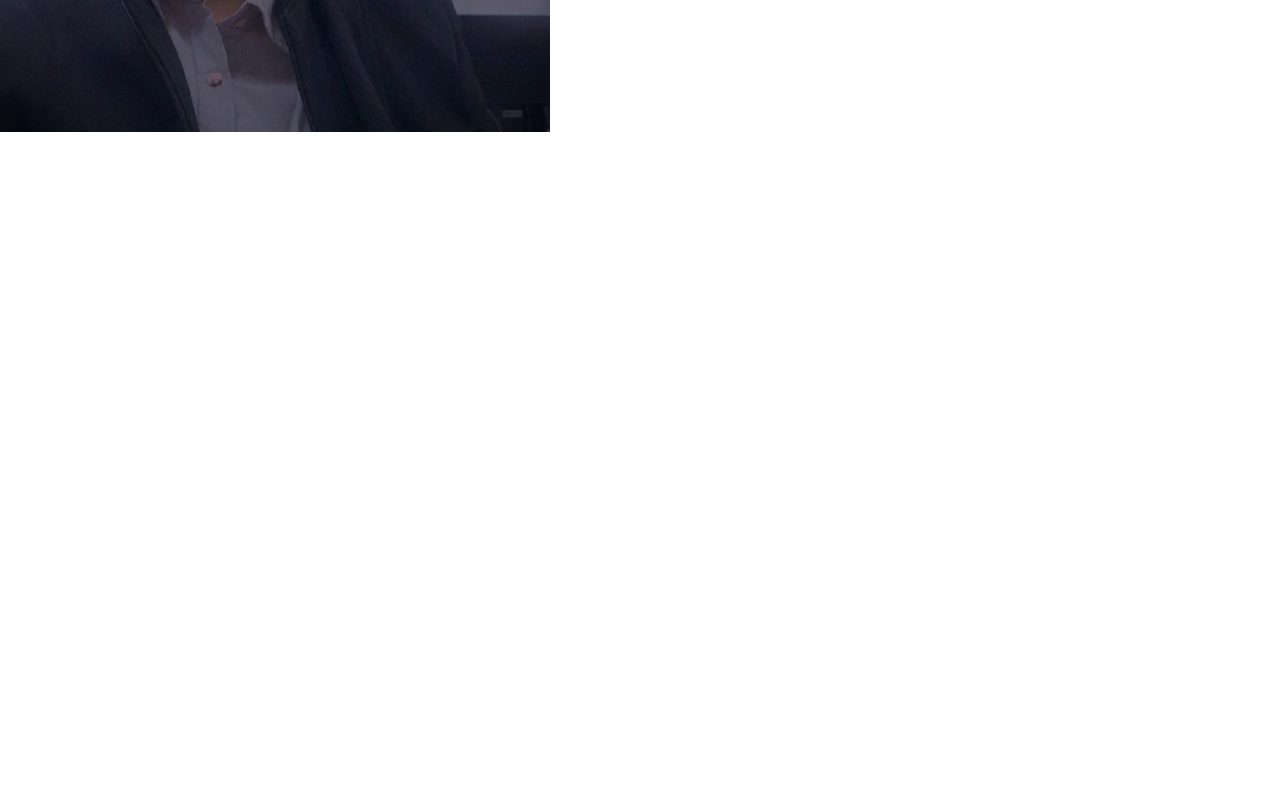
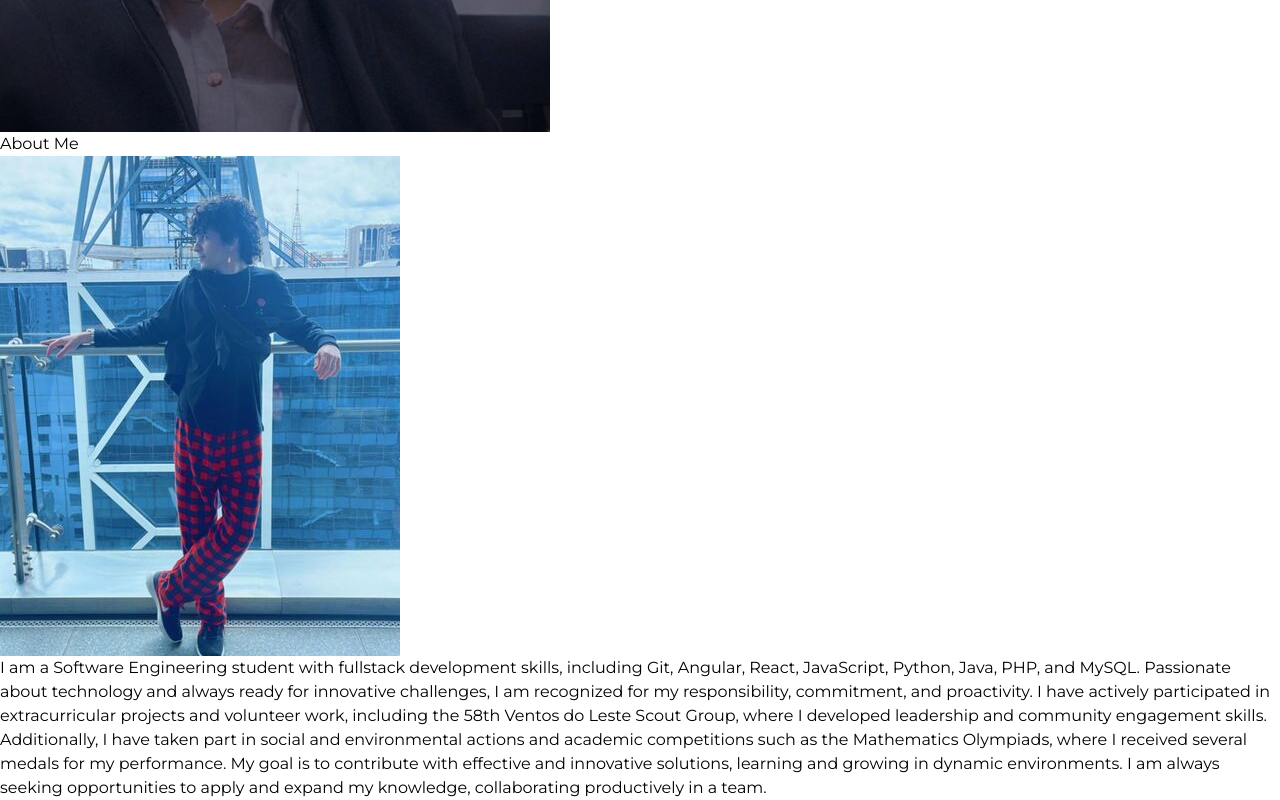
Before and after one commit to Landro001/my-portfolio, a React (Vite) app: page / in a window 1280 px wide. Shown: the part 1650-2450 px from the top of the page. Before the commit the page ends 1782 px from the top, so only its background shows below. Built offline with nearby package versions, Linux system fonts and the light colour scheme.

Commit message:
feat: creates About component

```diff
--- a/src/App.jsx
+++ b/src/App.jsx
@@ -1,3 +1,4 @@
+import About from "./components/About"
 import Hero from "./components/Hero"
 import Navbar from "./components/Navbar"
 
@@ -5,12 +6,15 @@
   return (
 
     <div className="overflow-x-hidden text-neutral-300 antialiased selection:bg-cyan-300 selection:text-cyan-900">
-      <div className="fixed top-0 -z-10 h-full w-full"></div>
-      <div className="absolute top-0 z-[-2] h-screen w-screen bg-neutral-950 bg-[radial-gradient(ellipse_80%_80%_at_50%_-20%,rgba(120,119,198,0.3),rgba(255,255,255,0))]"></div>
+      <div className="fixed top-0 -z-10 h-full w-full">
+        <div className="absolute top-0 z-[-2] h-screen w-screen bg-neutral-950 bg-[radial-gradient(ellipse_80%_80%_at_50%_-20%,rgba(120,119,198,0.3),rgba(255,255,255,0))]"></div>
+      </div>
+
 
       <div className="container mx-auto px-8">
         <Navbar />
         <Hero />
+        <About />
       </div>
     </div>
 
--- /dev/null
+++ b/src/components/About.jsx
@@ -0,0 +1,27 @@
+import aboutImg from "../assets/about.jpg"
+import { ABOUT_TEXT } from "../constants"
+
+const About = () => {
+  return (
+    <div className="borber-b border-neutral-900 pb-4">
+        <h1 className="my-20 text-center text-4xl">
+            About
+            <span className="text-neutral-500"> Me</span>
+        </h1>
+        <div className="flex flex-wrap">
+            <div className="w-full lg:w-1/2 lg:p-8">
+                <div className="flex items-center justify-center">
+                    <img className="rounded-2xl" src={aboutImg} alt="About" />
+                </div>
+            </div>
+            <div className="w-full lg:w-1/2">
+                <div className="flex justify-center lg:justify-start">
+                    <p className="my-2 max-w-xl py-6">{ABOUT_TEXT}</p>
+                </div>
+            </div>
+        </div>
+    </div>
+  )
+}
+
+export default About
```
